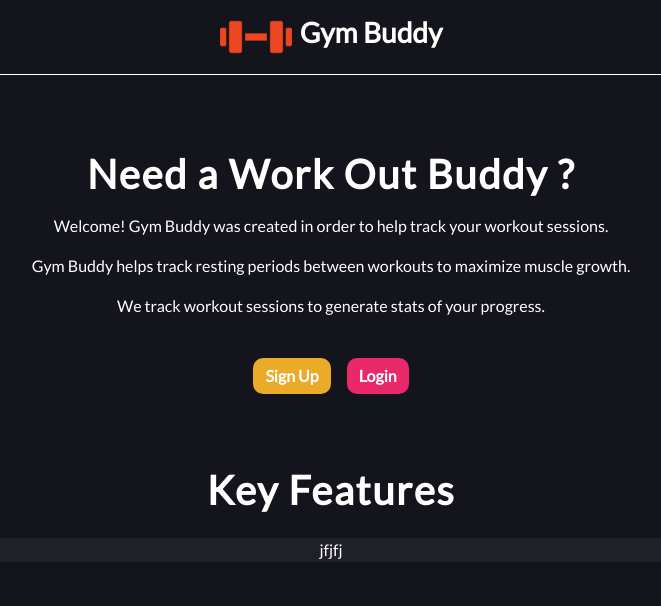
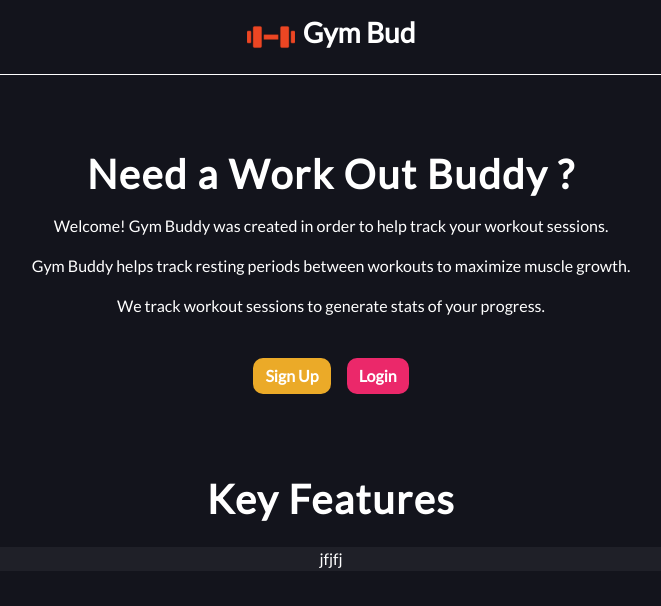
Before and after one commit to JOlivares123/GymBuddy, a React (Create React App) app: page / in a window 1280 px wide. Shown: the top 606 px of the page, without its empty margins (309-970 px from the left). Built offline with nearby package versions, Linux system fonts and the light colour scheme.

Commit message:
updated styling for landing page fixing width

```diff
--- a/src/components/Header/Header.jsx
+++ b/src/components/Header/Header.jsx
@@ -11,11 +11,12 @@ export const Header = () => {
         className="Header-hover d-flex flex-row align-items-center"
       >
         <img
-          className="d-flex Header-logo"
+          className="Header-logo w-100"
           alt="dumbbell logo"
-          src="/logo72.png"
+          src="/logo48.png"
         />
-        <h3 className="ps-2 Header-font">Gym Buddy</h3>
+
+        <h3 className="ps-2 Header-font w-100">Gym Bud</h3>
       </div>
     </header>
   );
--- a/src/components/Header/Header.scss
+++ b/src/components/Header/Header.scss
@@ -13,7 +13,7 @@
 
 .Header-logo {
     width:50%;
-    max-width: 72px;
+    max-width: 48px;
 }
 
 .Header-font {
--- a/src/components/Hero/Hero.scss
+++ b/src/components/Hero/Hero.scss
@@ -1,6 +1,6 @@
 .Hero {
-    width: 90vw;
-    height: 30vh;
+    width: 100%;
+    height: 40vh;
     display: inline-block;
 }
 
--- a/src/components/KeyFeatures/KeyFeatures.scss
+++ b/src/components/KeyFeatures/KeyFeatures.scss
@@ -1,6 +1,7 @@
 .key-features-container {
     display: inline-block;
     margin-top: 80px;
+    width: 100%;
 }
 
 .main-text {
@@ -10,5 +11,5 @@
 
 .features {
     background-color: var(--base-secondary-color);
-    width: 90vw;
+    width: 100%;
 }
```
Also changed, not shown: public/logo48.png (added).
